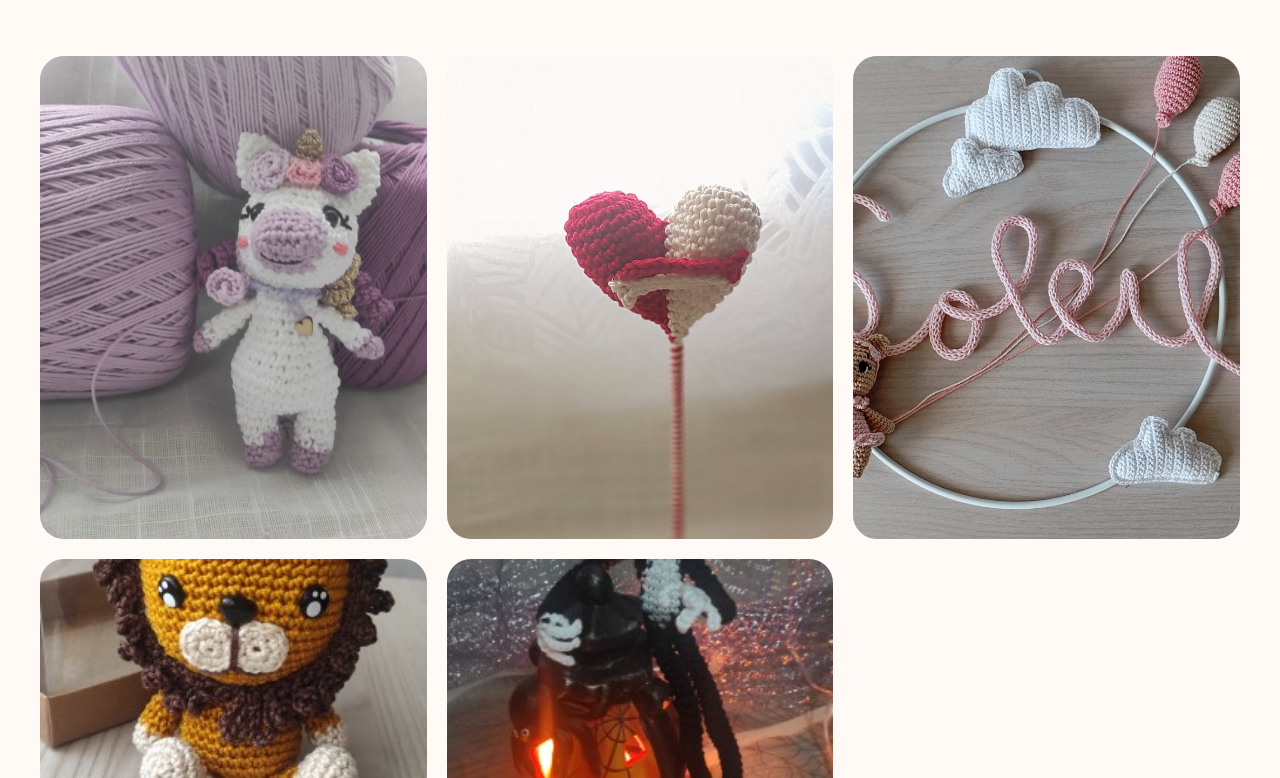
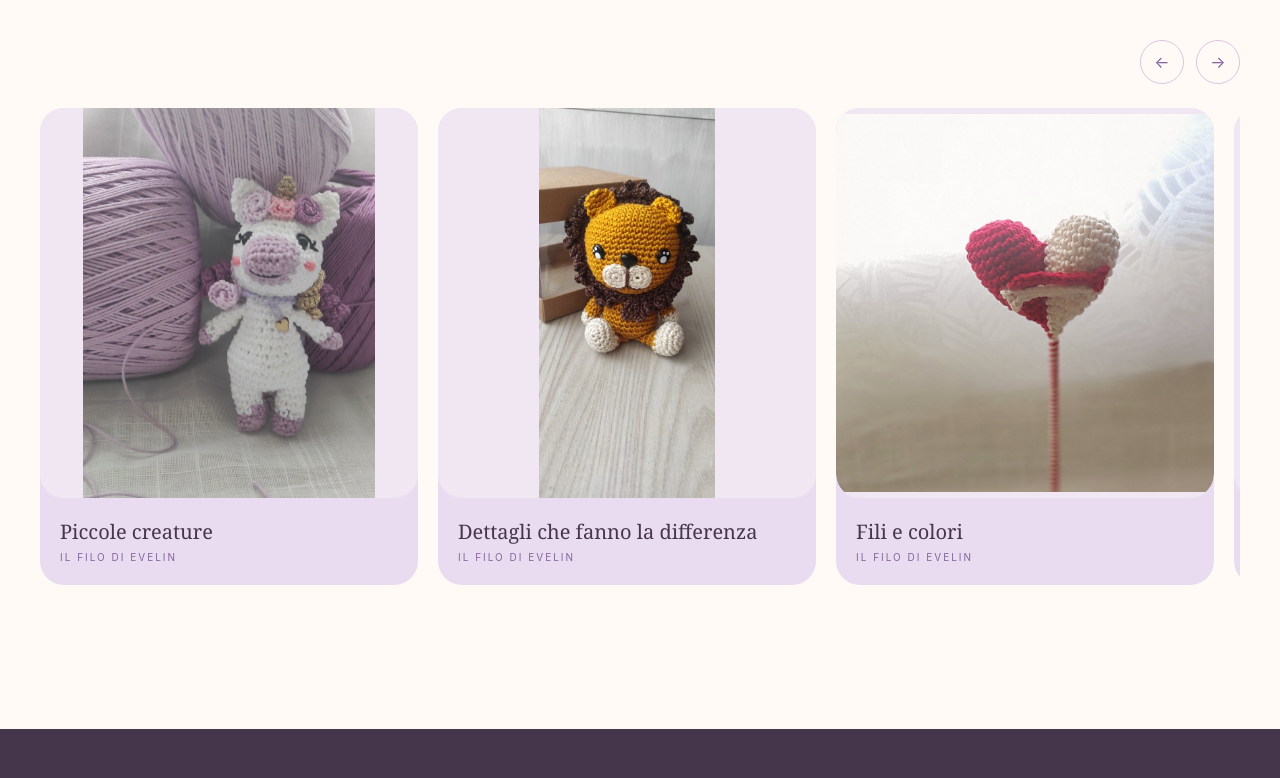
Before and after one commit to pasqualinocerra/il-filo-di-evelin, a React (Vite) app: page / in a window 1280 px wide. Shown: the part 4722-5500 px from the top of the page. Built offline with nearby package versions, Linux system fonts and the light colour scheme.

Commit message:
aggiunto carosello e eliminato link esterno

```diff
--- a/src/components/Footer.jsx
+++ b/src/components/Footer.jsx
@@ -105,15 +105,6 @@ function Footer() {
                 Email
               </a>
 
-              <a
-                href="https://wa.me/393000000000"
-                target="_blank"
-                rel="noreferrer"
-                className="transition hover:text-white"
-              >
-                WhatsApp
-              </a>
-
             </div>
 
           </div>
--- a/src/components/Gallery.jsx
+++ b/src/components/Gallery.jsx
@@ -1,40 +1,47 @@
+import { useRef } from "react";
+
 const gallery = [
   {
     title: "Piccole creature",
-    image:
-      "unicorno.jpg",
+    image: "/unicorno.jpg",
   },
   {
     title: "Dettagli che fanno la differenza",
-    image:
-      "leone.jpg",
+    image: "/leone.jpg",
   },
   {
     title: "Fili e colori",
-    image:
-      "cuore.jpg",
+    image: "/cuore.jpg",
   },
   {
     title: "Creato lentamente",
-    image:
-      "hallowen.jpg",
+    image: "/hallowen.jpg",
   },
   {
     title: "Un regalo speciale",
-    image:
-      "creazione-nascita-3.jpg",
+    image: "/creazione-nascita-3.jpg",
   },
 ];
 
 function Gallery() {
+  const sliderRef = useRef(null);
+
+  const scroll = (direction) => {
+    if (!sliderRef.current) return;
+
+    sliderRef.current.scrollBy({
+      left: direction === "next" ? 380 : -380,
+      behavior: "smooth",
+    });
+  };
+
   return (
     <section className="bg-[#fffaf5] py-24 sm:py-32">
       <div className="mx-auto max-w-7xl px-5 sm:px-8 lg:px-10">
 
+        {/* Intestazione */}
         <div className="flex flex-col gap-6 sm:flex-row sm:items-end sm:justify-between">
-
           <div className="max-w-xl">
-
             <div className="flex items-center gap-3">
               <span className="h-px w-9 bg-[#9b82b5]" />
 
@@ -49,60 +56,78 @@ function Gallery() {
                 {" "}di creazioni.
               </span>
             </h2>
-
           </div>
 
           <a
             href="https://www.instagram.com/ilfilodievelin/"
             target="_blank"
             rel="noreferrer"
-            className="text-sm font-medium text-[#80669c] hover:text-[#45364c]"
+            className="text-sm font-medium text-[#80669c] transition hover:text-[#45364c]"
           >
             Seguimi su Instagram →
           </a>
-
         </div>
 
-        <div className="mt-14 columns-1 gap-5 sm:columns-2 lg:columns-3">
+        {/* Controlli */}
+        <div className="mt-10 flex justify-end gap-3">
+          <button
+            type="button"
+            onClick={() => scroll("prev")}
+            aria-label="Foto precedente"
+            className="flex h-11 w-11 items-center justify-center rounded-full border border-[#d8c6df] text-[#80669c] transition hover:bg-[#eadcf0] hover:text-[#45364c]"
+          >
+            ←
+          </button>
 
-          {gallery.map((item, index) => (
+          <button
+            type="button"
+            onClick={() => scroll("next")}
+            aria-label="Foto successiva"
+            className="flex h-11 w-11 items-center justify-center rounded-full border border-[#d8c6df] text-[#80669c] transition hover:bg-[#eadcf0] hover:text-[#45364c]"
+          >
+            →
+          </button>
+        </div>
+
+        {/* Carosello */}
+        <div
+          ref={sliderRef}
+          className="mt-6 flex snap-x snap-mandatory gap-5 overflow-x-auto pb-4 scrollbar-hide"
+        >
+          {gallery.map((item) => (
             <a
               key={item.title}
               href="https://www.instagram.com/ilfilodievelin/"
               target="_blank"
               rel="noreferrer"
-              className="group mb-5 block break-inside-avoid overflow-hidden rounded-[1.5rem] bg-[#eadcf0]"
+              className="group min-w-[85%] snap-start sm:min-w-[48%] lg:min-w-[31.5%]"
             >
-              <div className="relative overflow-hidden">
+              {/* Card */}
+              <div className="overflow-hidden rounded-[1.5rem] bg-[#eadcf0]">
 
-                <img
-                  src={item.image}
-                  alt={item.title}
-                  className={`w-full object-cover transition duration-700 group-hover:scale-105 ${
-                    index % 2 === 0
-                      ? "aspect-[4/5]"
-                      : "aspect-[4/3]"
-                  }`}
-                />
+                {/* Foto */}
+                <div className="h-[360px] overflow-hidden rounded-[1.5rem] bg-[#f1e7f3] sm:h-[390px]">
+                  <img
+                    src={item.image}
+                    alt={item.title}
+                    className="h-full w-full rounded-[1.5rem] object-contain transition duration-700 group-hover:scale-105"
+                  />
+                </div>
 
-                <div className="absolute inset-0 bg-gradient-to-t from-[#45364c]/60 via-transparent to-transparent opacity-0 transition duration-500 group-hover:opacity-100" />
-
-                <div className="absolute bottom-0 left-0 right-0 translate-y-4 p-6 opacity-0 transition duration-500 group-hover:translate-y-0 group-hover:opacity-100">
-
-                  <p className="font-serif text-xl text-white">
+                {/* Testo */}
+                <div className="px-5 py-5">
+                  <p className="font-serif text-xl text-[#45364c]">
                     {item.title}
                   </p>
 
-                  <p className="mt-1 text-[10px] uppercase tracking-[0.2em] text-white/70">
+                  <p className="mt-1 text-[10px] uppercase tracking-[0.2em] text-[#80669c]">
                     Il Filo di Evelin
                   </p>
-
                 </div>
 
               </div>
             </a>
           ))}
-
         </div>
 
       </div>
```
